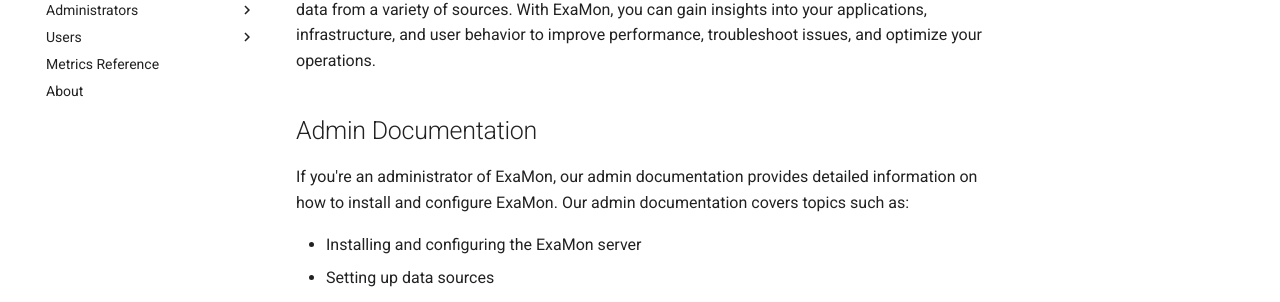
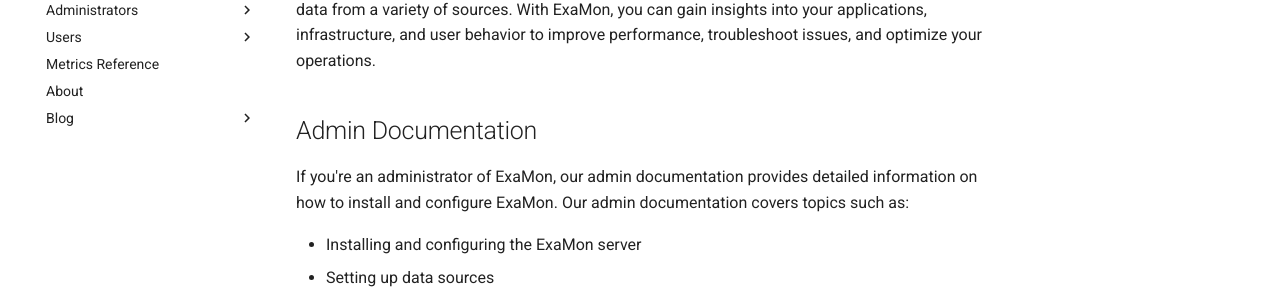
Before and after one commit to fbeneventi/examon-docs-mkd, an MkDocs documentation site: the page built from docs/getting_started.md, in a window 1280 px wide. Shown: the part 255-557 px from the top of the page. Built offline with MkDocs 1.6.1 and Material for MkDocs 9.7.7, drawn with Linux system fonts in a browser that asks for light colours; comment, search, counter and statistics services are not loaded.

Commit message:
Added blog - use material 9.2.0

```diff
--- a/mkdocs.yml
+++ b/mkdocs.yml
@@ -14,6 +14,7 @@
     - search:
         lang: en
         prebuild_index: true
+    - blog
 
 markdown_extensions:
   - toc
@@ -34,3 +35,5 @@
       - Getting started: Users/Getting_started.md
     - Metrics Reference: "Metrics_reference.md"
     - About: "About.md"
+    - Blog:
+      - blog/index.md
```
Also changed, not shown: docs/blog/index.md (added).
